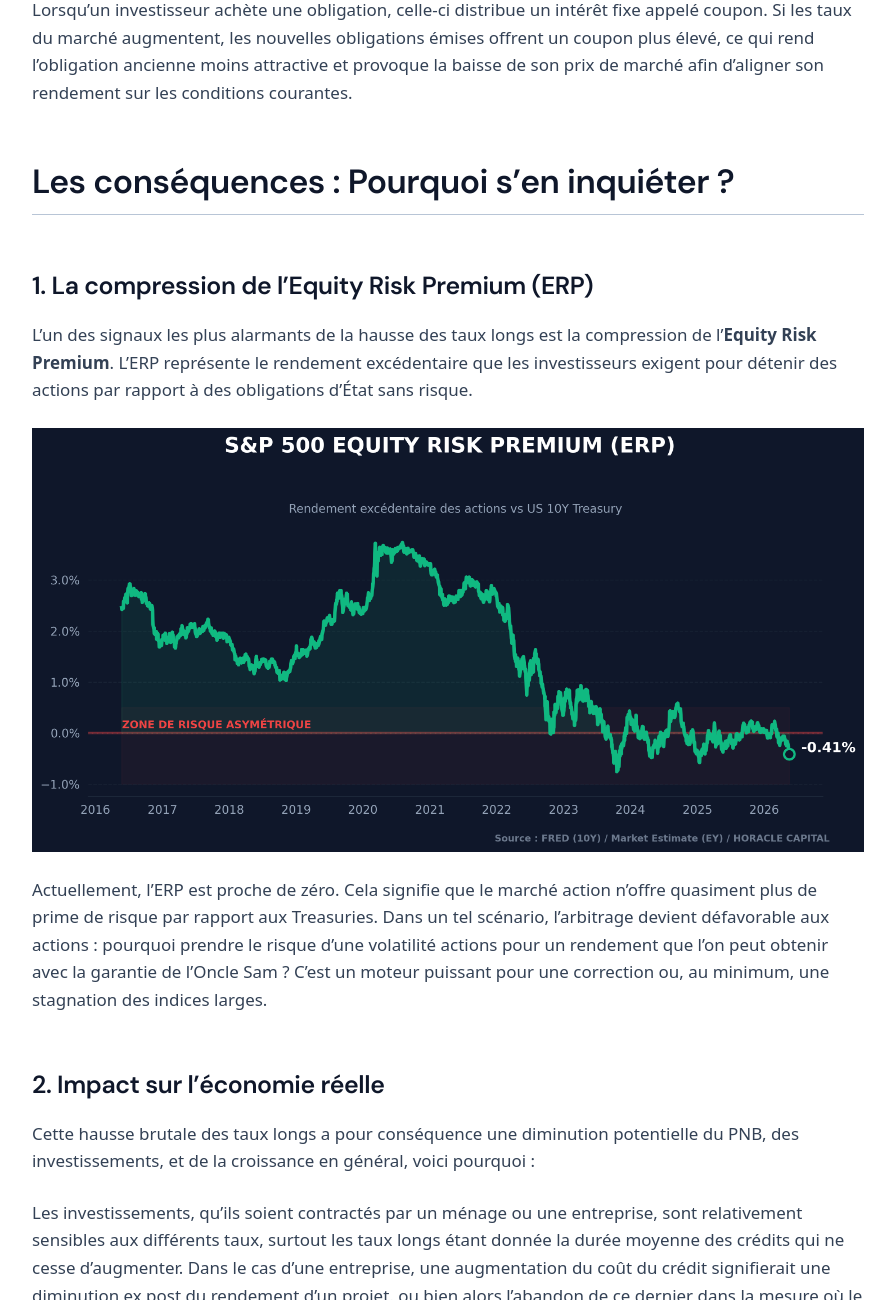
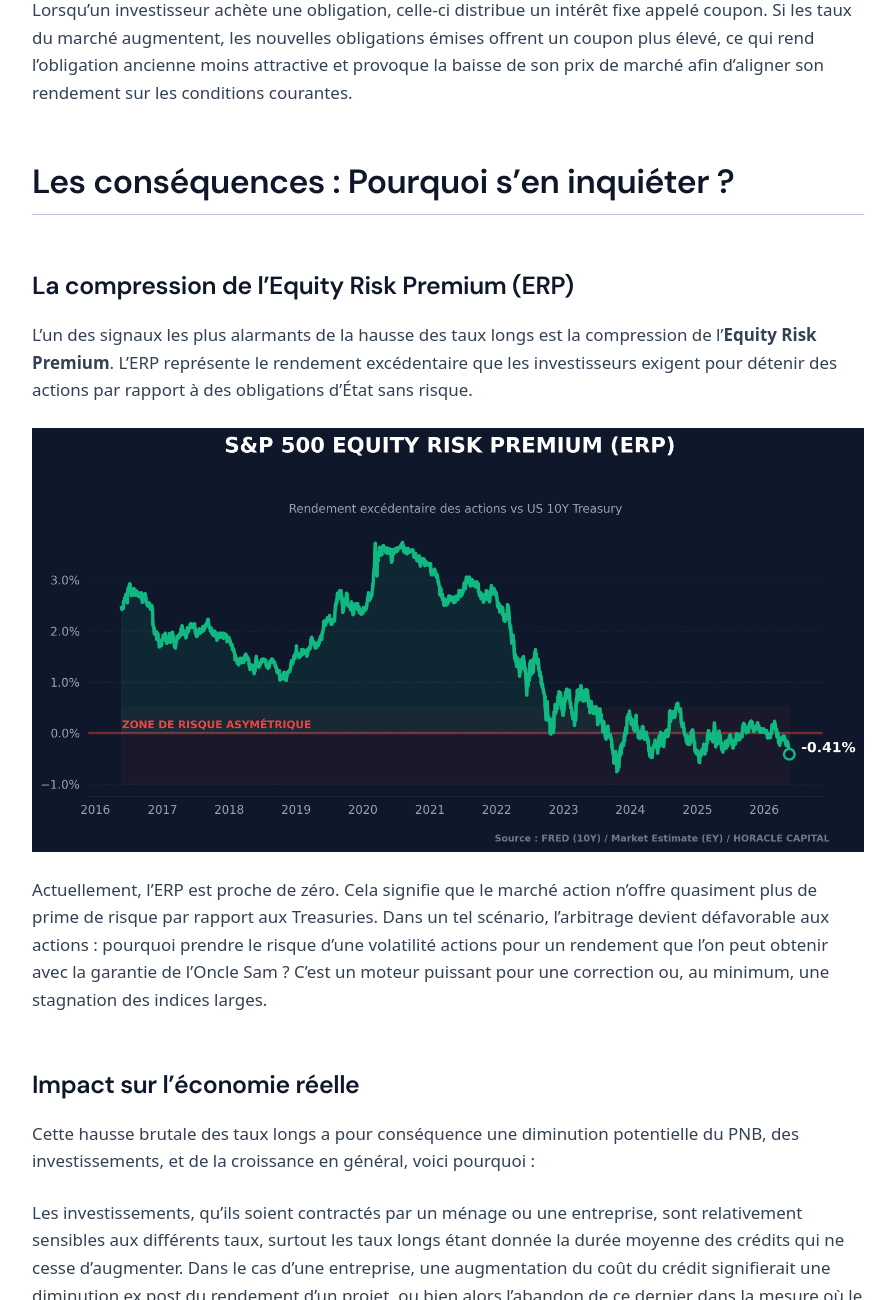
Before and after one commit to OptiWealthSolutions/horaclecapital.github.io, an Astro site: page /reports/le-coup-doeil-taux-longs in a window 1280 px wide. Shown: the part 1645-2945 px from the top of the page, without its empty margins (0-895 px from the left). Built offline with nearby package versions, Linux system fonts and the light colour scheme; Astro itself is replaced by a stand-in of ours.

Commit message:
docs: remove numbering from subheadings in rates report

```diff
--- a/src/content/rapports/le-coup-doeil-taux-longs.md
+++ b/src/content/rapports/le-coup-doeil-taux-longs.md
@@ -22,14 +22,14 @@ Le prix d'une obligation existante varie à l'inverse des taux d'intérêt du ma
 
 ## Les conséquences : Pourquoi s’en inquiéter ?
 
-### 1. La compression de l'Equity Risk Premium (ERP)
+### La compression de l'Equity Risk Premium (ERP)
 L'un des signaux les plus alarmants de la hausse des taux longs est la compression de l'**Equity Risk Premium**. L'ERP représente le rendement excédentaire que les investisseurs exigent pour détenir des actions par rapport à des obligations d'État sans risque.
 
 ![Graphique de l'ERP S&P 500](/assets/img/sp500_erp_compression.png)
 
 Actuellement, l'ERP est proche de zéro. Cela signifie que le marché action n'offre quasiment plus de prime de risque par rapport aux Treasuries. Dans un tel scénario, l'arbitrage devient défavorable aux actions : pourquoi prendre le risque d'une volatilité actions pour un rendement que l'on peut obtenir avec la garantie de l'Oncle Sam ? C'est un moteur puissant pour une correction ou, au minimum, une stagnation des indices larges.
 
-### 2. Impact sur l'économie réelle
+### Impact sur l'économie réelle
 Cette hausse brutale des taux longs a pour conséquence une diminution potentielle du PNB, des investissements, et de la croissance en général, voici pourquoi :
 
 Les investissements, qu’ils soient contractés par un ménage ou une entreprise, sont relativement sensibles aux différents taux, surtout les taux longs étant donnée la durée moyenne des crédits qui ne cesse d’augmenter. Dans le cas d’une entreprise, une augmentation du coût du crédit signifierait une diminution ex post du rendement d’un projet, ou bien alors l’abandon de ce dernier dans la mesure où le rendement de ce projet est inférieur au taux sans risque (noté rf). Cette contraction de l’investissement touche aussi les ménages, et donc évidemment les économies du crédit, comme l’immobilier, ou les achats lourds (électroménager, automobile).
```
